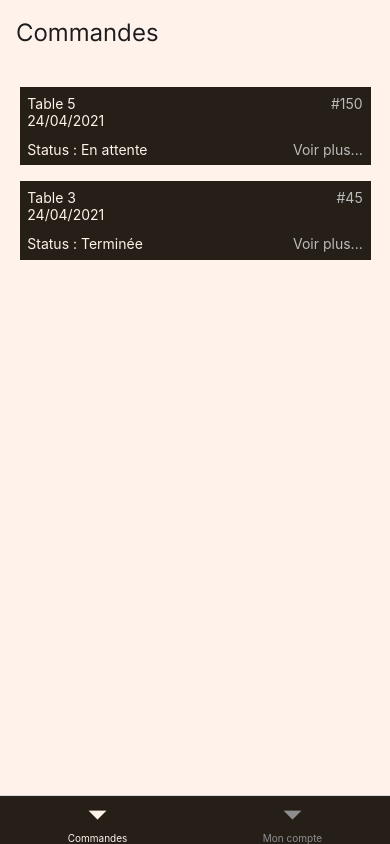
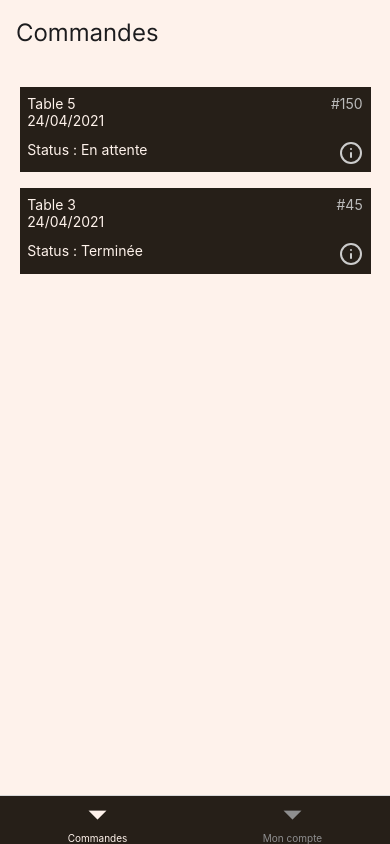
Before and after one commit to Sandai64/afterfront, a React Native app: screen /List in a window 390 px wide. Built offline with nearby package versions, Linux system fonts and the light colour scheme.

Commit message:
add order icon

```diff
--- a/components/orders/OrderItem.js
+++ b/components/orders/OrderItem.js
@@ -1,5 +1,6 @@
 import React from 'react';
 import { StyleSheet, TouchableOpacity, Text, View } from 'react-native';
+import { Svg, Line, Circle } from 'react-native-svg';
 import GlobalStyles from '../../config/styles';
 
 const OrderItem = ({ item }) => {
@@ -14,7 +15,20 @@ const OrderItem = ({ item }) => {
       </View>
       <View style={style.bottom}>
         <Text style={style.text}>Status : {item.status.text}</Text>
-        <Text style={style.id}>Voir plus...</Text>
+        <Svg
+          width="24"
+          height="24"
+          viewBox="0 0 24 24"
+          fill="none"
+          stroke="#CCC"
+          strokeWidth="2"
+          strokeLinecap="round"
+          strokeLinejoin="round"
+        >
+          <Circle cx="12" cy="12" r="10" />
+          <Line x1="12" y1="16" x2="12" y2="12" />
+          <Line x1="12" y1="8" x2="12.01" y2="8" />
+        </Svg>
       </View>
     </TouchableOpacity>
   );
--- a/package.json
+++ b/package.json
@@ -21,7 +21,8 @@
     "react-native": "0.64.3",
     "react-native-safe-area-context": "3.3.2",
     "react-native-screens": "~3.10.1",
-    "react-native-web": "0.17.1"
+    "react-native-web": "0.17.1",
+    "react-native-svg": "12.1.1"
   },
   "devDependencies": {
     "@babel/core": "^7.12.9"
```
Also changed, not shown: static/img/icons/info-order.svg (added), 1 other file (tests, documents, lock files or other folders).
